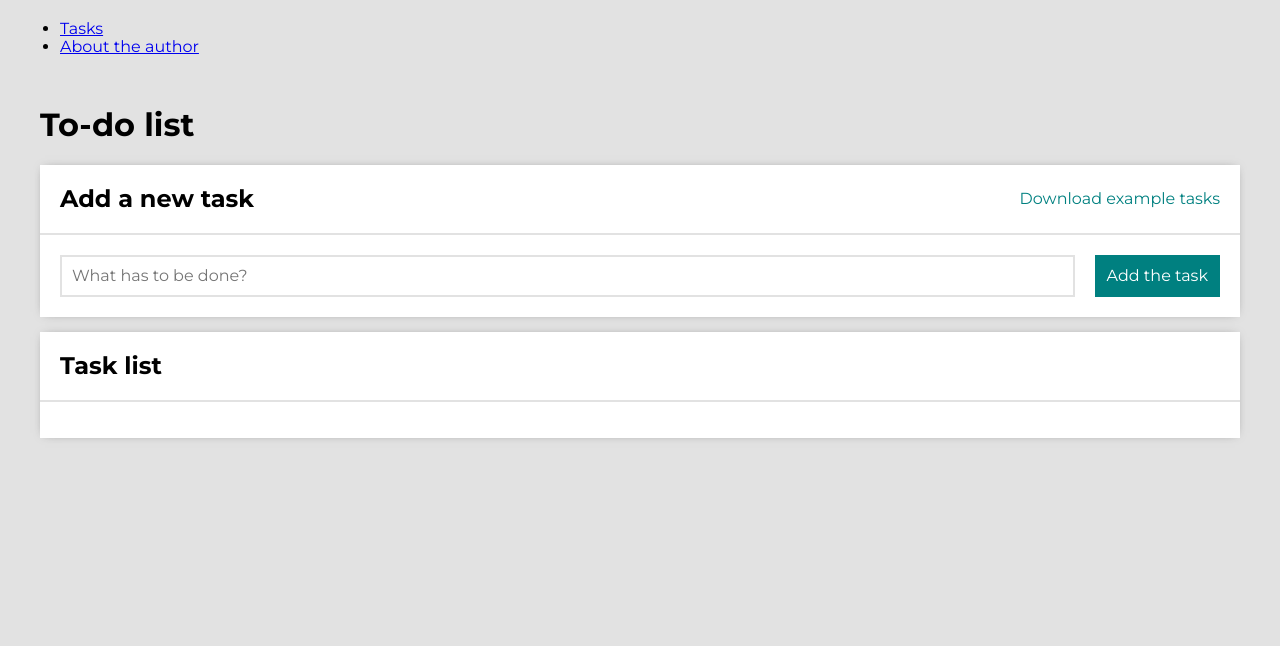
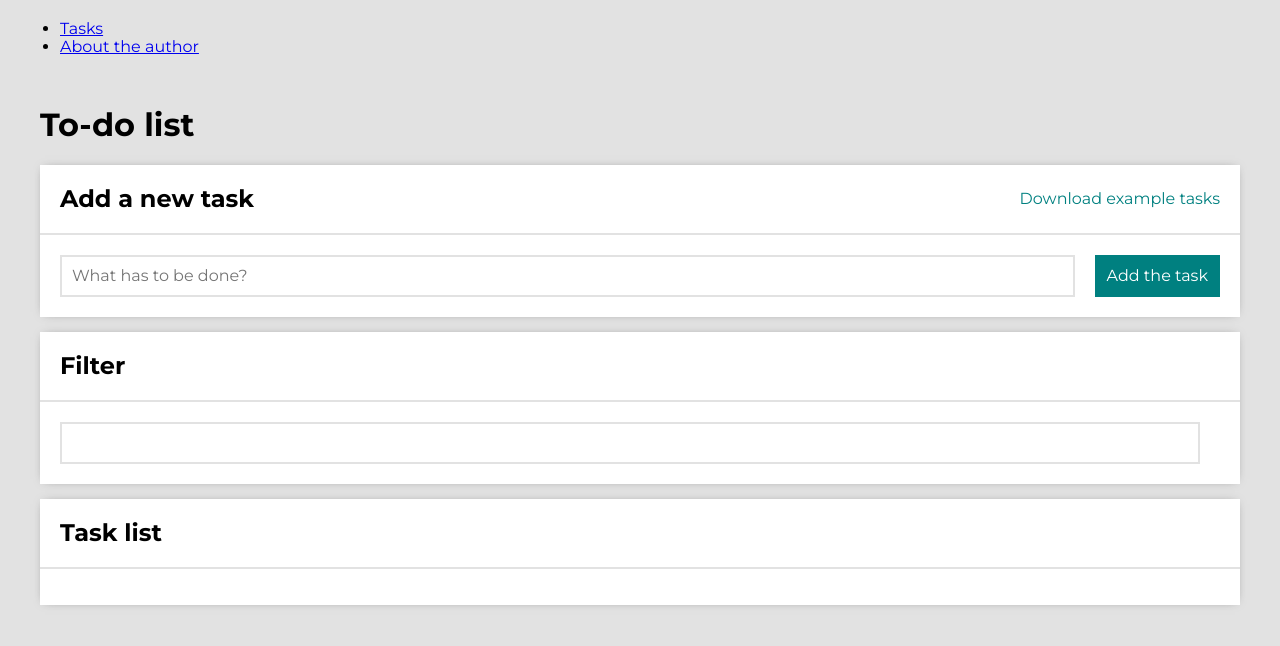
Before and after one commit to wojdaSoftware/to-do-list-react, a React (Create React App) app: page /tasks#/tasks in a window 1280 px wide. Shown: the top 646 px of the page. Built offline with nearby package versions, Linux system fonts and the light colour scheme.

Commit message:
filter bar (non functional)

```diff
--- /dev/null
+++ b/src/features/tasks/TasksPage/FilterBar/index.js
@@ -0,0 +1,17 @@
+import { useState } from "react";
+import { Input, Wrapper } from "../Form/styled";
+
+const FilterBar = () => {
+  const [filterText, setFilterText] = useState("");
+
+  return (
+    <Wrapper>
+        <Input
+            value={filterText}
+            onChange={(event) => setFilterText(event.target.value)}
+        />
+    </Wrapper>
+);
+};
+
+export default FilterBar;
--- a/src/features/tasks/TasksPage/TasksPage.js
+++ b/src/features/tasks/TasksPage/TasksPage.js
@@ -7,6 +7,7 @@ import Container from '../../../common/Container'
 import Section from '../../../common/Section';
 import Header from '../../../common/Header';
 import Button from '../../../common/Button';
+import FilterBar from './FilterBar';
 
 const TasksPage = () => {
   const dispatch = useDispatch();
@@ -25,6 +26,10 @@ const TasksPage = () => {
         }
       />
       <Section
+        title={"Filter"}
+        body={<FilterBar />}
+      />
+      <Section
         title={"Task list"}
         extraHeaderContent={
           <Buttons />
```
